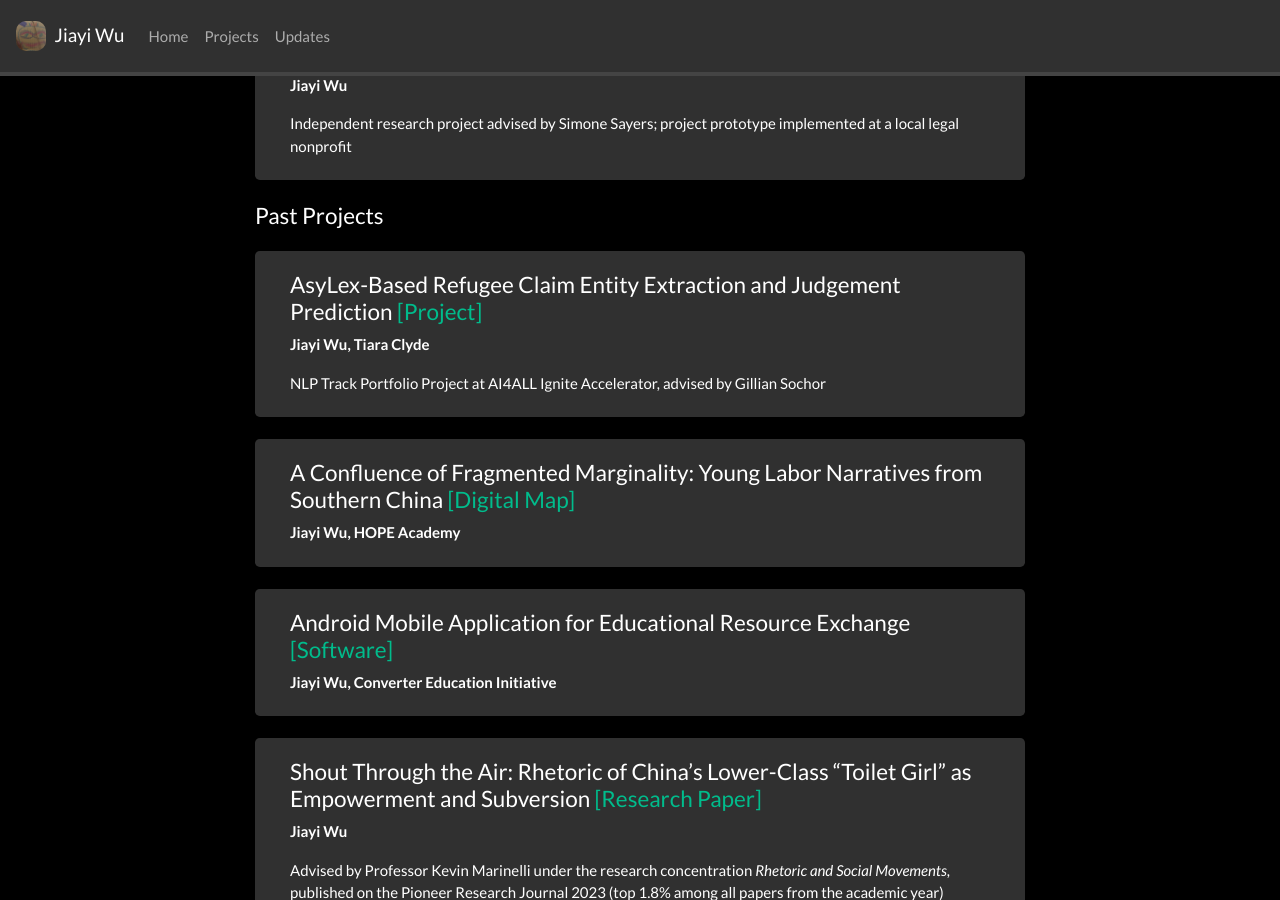
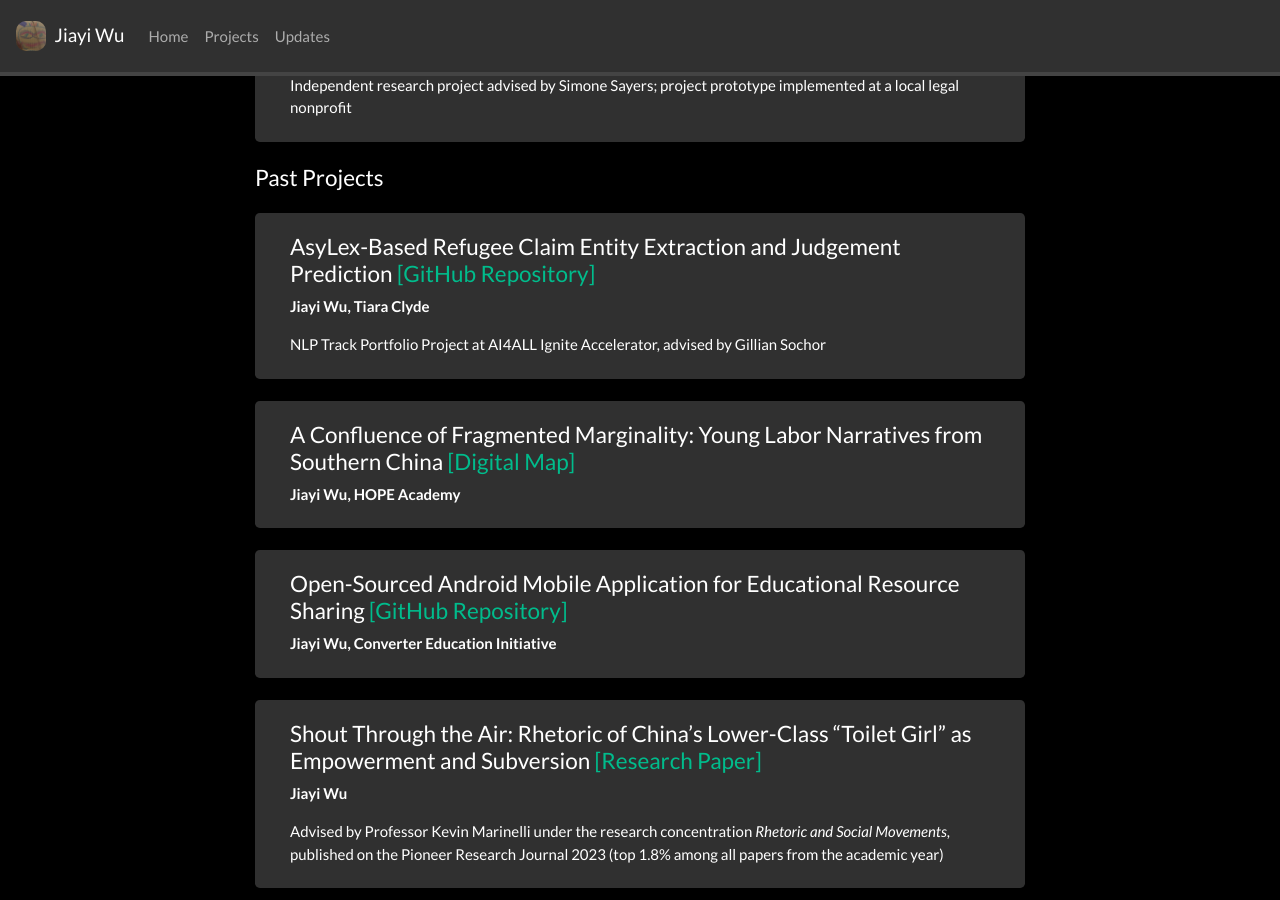
Before and after one commit to jiayiw005/jiayiw005.github.io, a Jekyll site: the page built from _pages/projects.md, in a window 1280 px wide and 900 px high, scrolled down 613 px. Built offline with Jekyll 4.4.1, drawn with Linux system fonts in a browser that asks for light colours; nearby versions of some CDN libraries; a style sheet for code colours, icons or effects is not loaded; some of the changed text lies outside the part shown.

Commit message:
update projects

```diff
--- a/_pages/projects.md
+++ b/_pages/projects.md
@@ -65,7 +63,7 @@ Independent research project advised by Simone Sayers; project prototype impleme
 
 <div class="jumbotron">
 <div class="col-md-12 col-sm-12">
-<h4>AsyLex-Based Refugee Claim Entity Extraction and Judgement Prediction [[Project]](https://github.com/jiayiw005/refugee-claim-classifier)</h4>
+<h4>AsyLex-Based Refugee Claim Entity Extraction and Judgement Prediction [[GitHub Repository]](https://github.com/jiayiw005/refugee-claim-classifier)</h4>
 **Jiayi Wu, Tiara Clyde**
 
 NLP Track Portfolio Project at AI4ALL Ignite Accelerator, advised by Gillian Sochor
@@ -81,7 +79,7 @@ NLP Track Portfolio Project at AI4ALL Ignite Accelerator, advised by Gillian Soc
 
 <div class="jumbotron">
 <div class="col-md-12 col-sm-12">
-<h4>Android Mobile Application for Educational Resource Exchange [[Software]](https://github.com/jiayiw005/converter-android-app)</h4>
+<h4>Open-Sourced Android Mobile Application for Educational Resource Sharing [[GitHub Repository]](https://github.com/jiayiw005/converter-android-app)</h4>
 **Jiayi Wu, Converter Education Initiative**
 </div>
 </div>
```
Also changed, not shown: other parts of _pages/projects.md (+0 -2 lines), _pages/home.md (+2 -1 lines).
